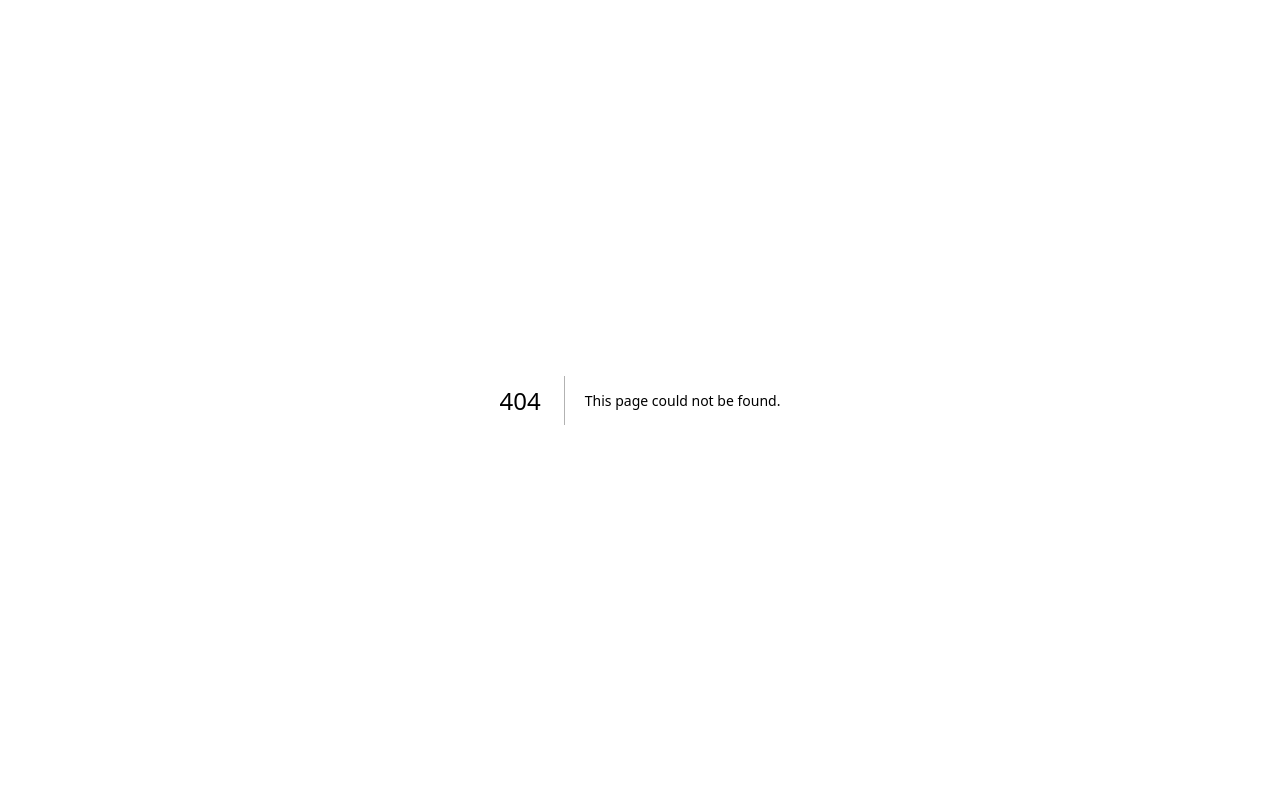
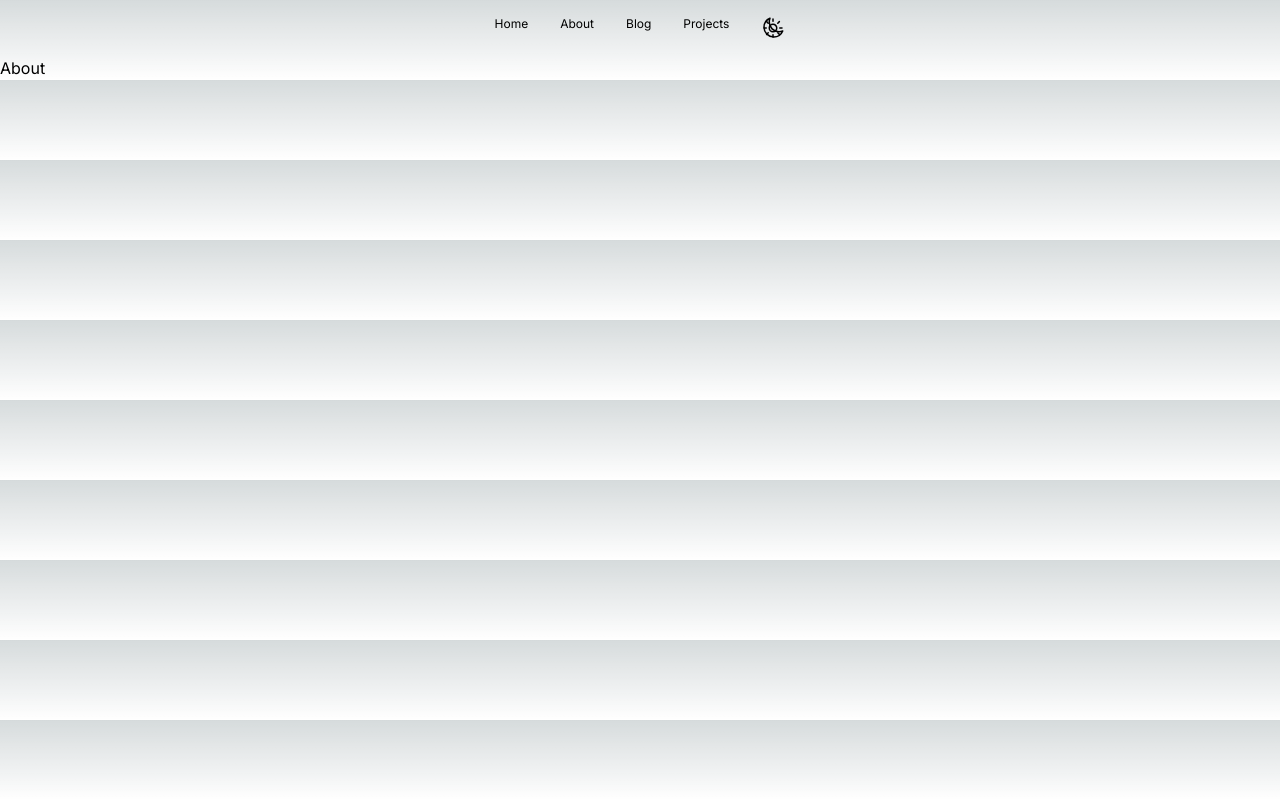
Before and after one commit to thekrprince/portfolio, a Next.js app: page /about in a window 1280 px wide. Before the commit this address had no page. Built offline with nearby package versions, Linux system fonts and the light colour scheme.

Commit message:
added pages and navbar

```diff
--- /dev/null
+++ b/src/app/about/page.js
@@ -0,0 +1,3 @@
+export default function About() {
+  return <div>About</div>;
+}
--- /dev/null
+++ b/src/app/blog/page.js
@@ -0,0 +1,3 @@
+export default function Blog() {
+  return <div>Blog</div>;
+}
--- a/src/app/layout.js
+++ b/src/app/layout.js
@@ -1,17 +1,21 @@
-import './globals.css'
-import { Inter } from 'next/font/google'
+import Navbar from "@/components/navbar";
+import "./globals.css";
+import { Inter } from "next/font/google";
 
-const inter = Inter({ subsets: ['latin'] })
+const inter = Inter({ subsets: ["latin"] });
 
 export const metadata = {
-  title: 'Create Next App',
-  description: 'Generated by create next app',
-}
+  title: "Create Next App",
+  description: "Generated by create next app",
+};
 
 export default function RootLayout({ children }) {
   return (
     <html lang="en">
-      <body className={inter.className}>{children}</body>
+      <body className={inter.className}>
+        <Navbar />
+        {children}
+      </body>
     </html>
-  )
+  );
 }
--- a/src/app/page.js
+++ b/src/app/page.js
@@ -1,113 +1,11 @@
-import Image from 'next/image'
+import Navbar from "@/components/navbar";
+import Summary from "@/components/summary";
+import Image from "next/image";
 
 export default function Home() {
   return (
-    <main className="flex min-h-screen flex-col items-center justify-between p-24">
-      <div className="z-10 w-full max-w-5xl items-center justify-between font-mono text-sm lg:flex">
-        <p className="fixed left-0 top-0 flex w-full justify-center border-b border-gray-300 bg-gradient-to-b from-zinc-200 pb-6 pt-8 backdrop-blur-2xl dark:border-neutral-800 dark:bg-zinc-800/30 dark:from-inherit lg:static lg:w-auto  lg:rounded-xl lg:border lg:bg-gray-200 lg:p-4 lg:dark:bg-zinc-800/30">
-          Get started by editing&nbsp;
-          <code className="font-mono font-bold">src/app/page.js</code>
-        </p>
-        <div className="fixed bottom-0 left-0 flex h-48 w-full items-end justify-center bg-gradient-to-t from-white via-white dark:from-black dark:via-black lg:static lg:h-auto lg:w-auto lg:bg-none">
-          <a
-            className="pointer-events-none flex place-items-center gap-2 p-8 lg:pointer-events-auto lg:p-0"
-            href="https://vercel.com?utm_source=create-next-app&utm_medium=appdir-template&utm_campaign=create-next-app"
-            target="_blank"
-            rel="noopener noreferrer"
-          >
-            By{' '}
-            <Image
-              src="/vercel.svg"
-              alt="Vercel Logo"
-              className="dark:invert"
-              width={100}
-              height={24}
-              priority
-            />
-          </a>
-        </div>
-      </div>
-
-      <div className="relative flex place-items-center before:absolute before:h-[300px] before:w-[480px] before:-translate-x-1/2 before:rounded-full before:bg-gradient-radial before:from-white before:to-transparent before:blur-2xl before:content-[''] after:absolute after:-z-20 after:h-[180px] after:w-[240px] after:translate-x-1/3 after:bg-gradient-conic after:from-sky-200 after:via-blue-200 after:blur-2xl after:content-[''] before:dark:bg-gradient-to-br before:dark:from-transparent before:dark:to-blue-700 before:dark:opacity-10 after:dark:from-sky-900 after:dark:via-[#0141ff] after:dark:opacity-40 before:lg:h-[360px]">
-        <Image
-          className="relative dark:drop-shadow-[0_0_0.3rem_#ffffff70] dark:invert"
-          src="/next.svg"
-          alt="Next.js Logo"
-          width={180}
-          height={37}
-          priority
-        />
-      </div>
-
-      <div className="mb-32 grid text-center lg:mb-0 lg:grid-cols-4 lg:text-left">
-        <a
-          href="https://nextjs.org/docs?utm_source=create-next-app&utm_medium=appdir-template&utm_campaign=create-next-app"
-          className="group rounded-lg border border-transparent px-5 py-4 transition-colors hover:border-gray-300 hover:bg-gray-100 hover:dark:border-neutral-700 hover:dark:bg-neutral-800/30"
-          target="_blank"
-          rel="noopener noreferrer"
-        >
-          <h2 className={`mb-3 text-2xl font-semibold`}>
-            Docs{' '}
-            <span className="inline-block transition-transform group-hover:translate-x-1 motion-reduce:transform-none">
-              -&gt;
-            </span>
-          </h2>
-          <p className={`m-0 max-w-[30ch] text-sm opacity-50`}>
-            Find in-depth information about Next.js features and API.
-          </p>
-        </a>
-
-        <a
-          href="https://nextjs.org/learn?utm_source=create-next-app&utm_medium=appdir-template-tw&utm_campaign=create-next-app"
-          className="group rounded-lg border border-transparent px-5 py-4 transition-colors hover:border-gray-300 hover:bg-gray-100 hover:dark:border-neutral-700 hover:dark:bg-neutral-800 hover:dark:bg-opacity-30"
-          target="_blank"
-          rel="noopener noreferrer"
-        >
-          <h2 className={`mb-3 text-2xl font-semibold`}>
-            Learn{' '}
-            <span className="inline-block transition-transform group-hover:translate-x-1 motion-reduce:transform-none">
-              -&gt;
-            </span>
-          </h2>
-          <p className={`m-0 max-w-[30ch] text-sm opacity-50`}>
-            Learn about Next.js in an interactive course with&nbsp;quizzes!
-          </p>
-        </a>
-
-        <a
-          href="https://vercel.com/templates?framework=next.js&utm_source=create-next-app&utm_medium=appdir-template&utm_campaign=create-next-app"
-          className="group rounded-lg border border-transparent px-5 py-4 transition-colors hover:border-gray-300 hover:bg-gray-100 hover:dark:border-neutral-700 hover:dark:bg-neutral-800/30"
-          target="_blank"
-          rel="noopener noreferrer"
-        >
-          <h2 className={`mb-3 text-2xl font-semibold`}>
-            Templates{' '}
-            <span className="inline-block transition-transform group-hover:translate-x-1 motion-reduce:transform-none">
-              -&gt;
-            </span>
-          </h2>
-          <p className={`m-0 max-w-[30ch] text-sm opacity-50`}>
-            Explore the Next.js 13 playground.
-          </p>
-        </a>
-
-        <a
-          href="https://vercel.com/new?utm_source=create-next-app&utm_medium=appdir-template&utm_campaign=create-next-app"
-          className="group rounded-lg border border-transparent px-5 py-4 transition-colors hover:border-gray-300 hover:bg-gray-100 hover:dark:border-neutral-700 hover:dark:bg-neutral-800/30"
-          target="_blank"
-          rel="noopener noreferrer"
-        >
-          <h2 className={`mb-3 text-2xl font-semibold`}>
-            Deploy{' '}
-            <span className="inline-block transition-transform group-hover:translate-x-1 motion-reduce:transform-none">
-              -&gt;
-            </span>
-          </h2>
-          <p className={`m-0 max-w-[30ch] text-sm opacity-50`}>
-            Instantly deploy your Next.js site to a shareable URL with Vercel.
-          </p>
-        </a>
-      </div>
+    <main className="bg-white dark:bg-zinc-900 max-w-2xl">
+      <Summary />
     </main>
-  )
+  );
 }
--- /dev/null
+++ b/src/app/projects/page.js
@@ -0,0 +1,3 @@
+export default function Projects() {
+  return <div>Projects</div>;
+}
--- /dev/null
+++ b/src/components/navbar.js
@@ -0,0 +1,54 @@
+import Link from "next/link";
+
+export default function NavBar() {
+  return (
+    <header>
+      <nav className="navbar">
+        <ul className="flex justify-center text-xs">
+          <li className="p-4">
+            <Link href="/">Home</Link>
+          </li>
+          <li className="p-4">
+            <Link href="/about">About</Link>
+          </li>
+          <li className="p-4">
+            <Link href="/blog">Blog</Link>
+          </li>
+          <li className="p-4">
+            <Link href="/projects">Projects</Link>
+          </li>
+          <button className="p-4">
+            <svg
+              xmlns="http://www.w3.org/2000/svg"
+              fill="none"
+              viewBox="0 0 24 24"
+              strokeWidth={1.5}
+              stroke="currentColor"
+              className="w-6 h-6"
+            >
+              <path
+                strokeLinecap="round"
+                strokeLinejoin="round"
+                d="M21.752 15.002A9.718 9.718 0 0118 15.75c-5.385 0-9.75-4.365-9.75-9.75 0-1.33.266-2.597.748-3.752A9.753 9.753 0 003 11.25C3 16.635 7.365 21 12.75 21a9.753 9.753 0 009.002-5.998z"
+              />
+              <svg
+                xmlns="http://www.w3.org/2000/svg"
+                fill="none"
+                viewBox="0 0 24 24"
+                strokeWidth={1.5}
+                stroke="currentColor"
+                className="w-6 h-6"
+              >
+                <path
+                  strokeLinecap="round"
+                  strokeLinejoin="round"
+                  d="M12 3v2.25m6.364.386l-1.591 1.591M21 12h-2.25m-.386 6.364l-1.591-1.591M12 18.75V21m-4.773-4.227l-1.591 1.591M5.25 12H3m4.227-4.773L5.636 5.636M15.75 12a3.75 3.75 0 11-7.5 0 3.75 3.75 0 017.5 0z"
+                />
+              </svg>
+            </svg>
+          </button>
+        </ul>
+      </nav>
+    </header>
+  );
+}
--- /dev/null
+++ b/src/components/summary.js
@@ -0,0 +1,13 @@
+import Image from "next/image";
+
+export default function Summary() {
+  return (
+    <section className="flex justify-center">
+      <Image src="/pfp.png" alt="my-pic" width="64" height="64" />
+      <p className="self-end">
+        Hey, I am Kumar Prince (call me Prince). I am working in Walmart
+        currently and have so much experience.
+      </p>
+    </section>
+  );
+}
```
Also changed, not shown: public/pfp.png (added).
